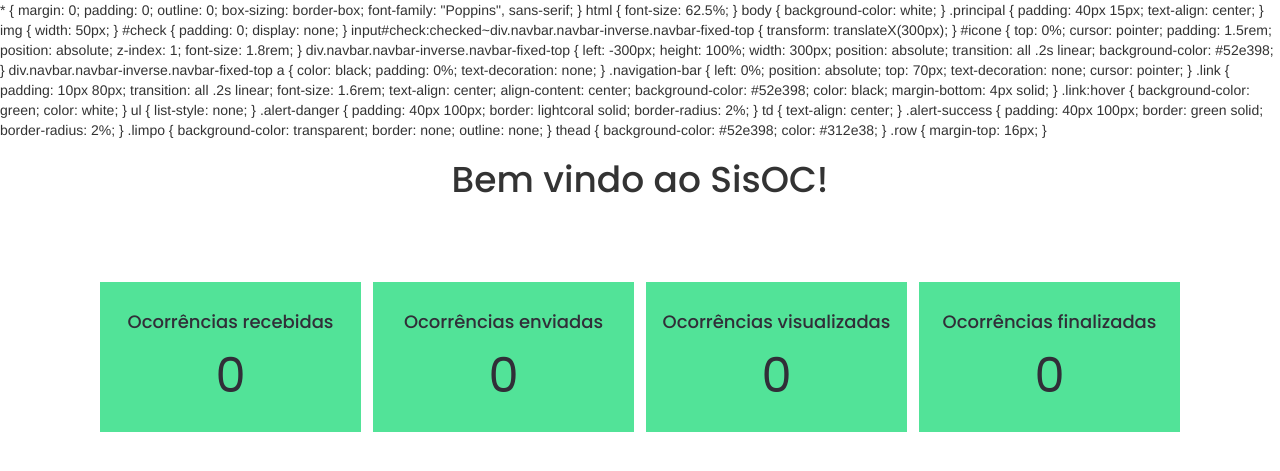
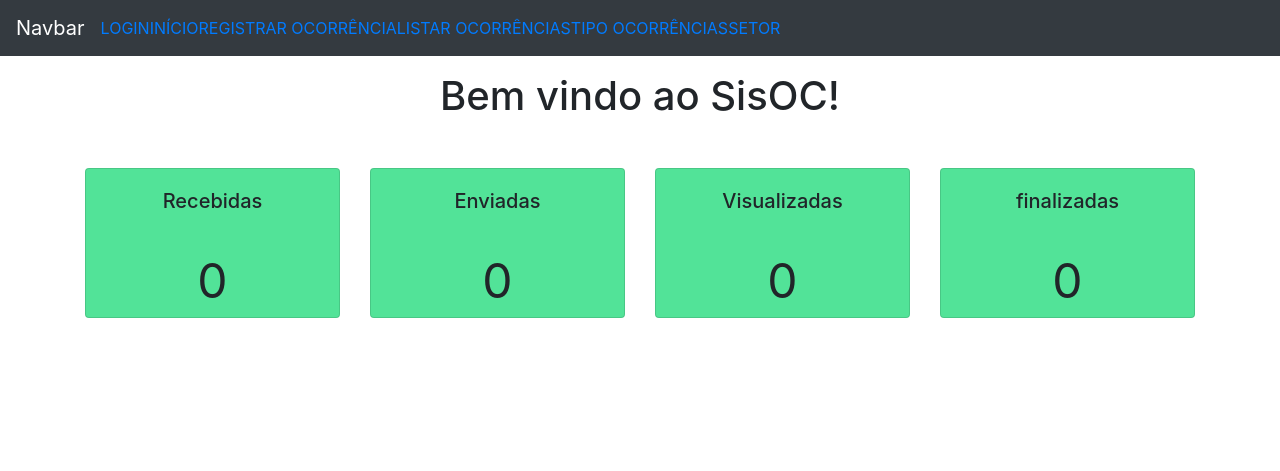
Before and after one commit to coldenough25/SisOC, a PHP site: page /TCC/ in a window 1280 px wide. Shown: the top 471 px of the page. Run offline with PHP 8.4, Linux system fonts and the light colour scheme; some libraries are stand-ins or nearby versions.

Commit message:
correções

```diff
--- a/cabecalho.php
+++ b/cabecalho.php
@@ -4,18 +4,22 @@
 	<meta charset="utf-8">
 	<title>SisOC: Sistema para Registro de Ocorrências</title>
 	<link href="https://fonts.googleapis.com/css2?family=Poppins:wght@400;500;600&display=swap" rel="stylesheet">
-	<link rel="stylesheet" href="https://maxcdn.bootstrapcdn.com/bootstrap/3.3.7/css/bootstrap.min.css">
-	<link rel="stylesheet" href="https://cdn.datatables.net/1.10.21/css/jquery.dataTables.min.css">
-	<link rel="stylesheet" href="bootstrap/bootstrap.css">
-	<link rel="stylesheet" href="css/global.css">
-    <link rel="stylesheet" href="css/chosen.css">
+<!--	<link rel="stylesheet" href="https://maxcdn.bootstrapcdn.com/bootstrap/3.3.7/css/bootstrap.min.css">-->
+    <link rel="stylesheet" href="https://stackpath.bootstrapcdn.com/bootstrap/4.5.2/css/bootstrap.min.css" integrity="sha384-JcKb8q3iqJ61gNV9KGb8thSsNjpSL0n8PARn9HuZOnIxN0hoP+VmmDGMN5t9UJ0Z" crossorigin="anonymous">
+    <link rel="stylesheet" href="https://cdn.datatables.net/1.10.21/css/jquery.dataTables.min.css">
+	<link rel="stylesheet" href="css/main.css">
+<!--    <link rel="stylesheet" href="/css/chosen.css">-->
 	<!-- <link rel="stylesheet" href="loja.css"> -->
 
-	<script type="text/javascript" src="https://code.jquery.com/jquery-3.3.1.js"></script>
-    <script type="text/javascript" src="js/util.js"></script>
-    <script type="text/javascript" src="js/chosen.jquery.js"></script>
+    <script src="https://code.jquery.com/jquery-3.5.1.slim.min.js" integrity="sha384-DfXdz2htPH0lsSSs5nCTpuj/zy4C+OGpamoFVy38MVBnE+IbbVYUew+OrCXaRkfj" crossorigin="anonymous"></script>
+    <script src="https://cdn.jsdelivr.net/npm/popper.js@1.16.1/dist/umd/popper.min.js" integrity="sha384-9/reFTGAW83EW2RDu2S0VKaIzap3H66lZH81PoYlFhbGU+6BZp6G7niu735Sk7lN" crossorigin="anonymous"></script>
+    <script src="https://stackpath.bootstrapcdn.com/bootstrap/4.5.2/js/bootstrap.min.js" integrity="sha384-B4gt1jrGC7Jh4AgTPSdUtOBvfO8shuf57BaghqFfPlYxofvL8/KUEfYiJOMMV+rV" crossorigin="anonymous"></script>
+<!--    <script type="text/javascript" src="/js/jquery.mask.js"></script>-->
+    <!--	<script type="text/javascript" src="https://code.jquery.com/jquery-3.3.1.js"></script>-->
+<!--    <script type="text/javascript" src="/js/util.js"></script>-->
+<!--    <script type="text/javascript" src="/js/chosen.jquery.js"></script>-->
     <!-- <script type="text/javascript" src="js/chosen.proto.js"></script> -->
-    <script type="text/javascript" src="js/jquery.mask.js"></script>
-	<script type="text/javascript" src="https://cdn.datatables.net/1.10.21/js/jquery.dataTables.min.js"></script>
-	<script type="text/javascript" src="https://cdn.datatables.net/1.10.20/js/dataTables.bootstrap4.min.js"></script>
+    <script type="text/javascript" src="https://cdn.datatables.net/1.10.21/js/jquery.dataTables.min.js"></script>
+    <script type="text/javascript" src="https://cdn.datatables.net/1.10.20/js/dataTables.bootstrap4.min.js"></script>
 </head>
+    <body>
--- a/conecta.php
+++ b/conecta.php
@@ -1,3 +1,6 @@
 <?php
 	$conexao = pg_connect("host=127.0.0.1 port=5432 dbname=sisoc user=postgres password=postgres");
-?>
+
+	if(!$conexao){
+        echo"Falha na conexão com o banco. Veja detalhes técnicos:".pg_last_error($conexao);
+    }
--- a/css/global.css
+++ /dev/null
@@ -1,116 +0,0 @@
-* {
-	margin: 0;
-    padding: 0;
-    outline: 0;
-    box-sizing: border-box;
-	font-family: "Poppins", sans-serif;
-}
-
-html {
-    font-size: 62.5%;
-}
-
-body {
-    background-color: white;
-}
-
-.principal {
-	padding: 40px 15px;
-	text-align: center;
-}
-
-img {
-	width: 50px;
-}
-
-#check {
-	padding: 0;
-    display: none;
-}
-
-input#check:checked~div.navbar.navbar-inverse.navbar-fixed-top {
-	transform: translateX(300px);
-}
-
-#icone {
-	top: 0%;
-	cursor: pointer;
-	padding: 1.5rem;
-	position: absolute;
-    z-index: 1;
-    font-size: 1.8rem;
-}
-
-div.navbar.navbar-inverse.navbar-fixed-top {
-	left: -300px;
-	height: 100%;
-	width: 300px;
-	position: absolute;
-	transition: all .2s linear;
-	background-color: #52e398;
-}
-
-div.navbar.navbar-inverse.navbar-fixed-top a {
-	color: black;
-	padding: 0%;
-	text-decoration: none;
-}
-
-.navigation-bar {
-	left: 0%;
-	position: absolute;
-	top: 70px;
-	text-decoration: none;
-	cursor: pointer;
-}
-
-.link {
-	padding: 10px 80px;
-	transition: all .2s linear;
-	font-size: 1.6rem;
-	text-align: center;
-	align-content: center;
-	background-color: #52e398;
-	color: black;
-	margin-bottom: 4px solid;
-}
-
-.link:hover {
-	background-color: green;
-	color: white;
-}
-
-ul {
-	list-style: none;
-}
-
-.alert-danger {
-	padding: 40px 100px;
-	border: lightcoral solid;
-	border-radius: 2%;
-}
-
-td {
-	text-align: center;
-}
-
-.alert-success {
-	padding: 40px 100px;
-	border: green solid;
-	border-radius: 2%;
-}
-
-.limpo {
-	background-color: transparent;
-	border: none;
-	outline: none;
-}
-
-thead {
-	background-color: #52e398;
-	color: #312e38;
-}
-
-.row {
-	margin-top: 16px;
-}
--- a/css/index.css
+++ /dev/null
@@ -1,33 +0,0 @@
-#box-div {
-    margin-top: 72px;
-
-	display: flex;
-    align-items: center;
-    justify-content: space-between;
-}
-
-#welcome {
-    display: flex;
-    flex-direction: column;
-    align-items: center;
-}
-
-.occurencies-boxes {
-    height: 150px;
-    width: 340px;
-    background-color: #52e398;
-    color: #312e38;
-
-    display: flex;
-    flex-direction: column;
-    justify-content: center;
-    align-items: center;
-}
-
-.occurencies-boxes ~ .occurencies-boxes {
-    margin-left: 12px;
-}
-
-span {
-    font-size: 48px;
-}
--- /dev/null
+++ b/css/main.css
@@ -0,0 +1,8 @@
+#totais {
+    font-size: 48px;
+    text-align: center;
+}
+
+#cor-verde-claro{
+    background-color: #52e398 !important;
+}
--- a/index.php
+++ b/index.php
@@ -1,38 +1,51 @@
 <?php
 include("cabecalho.php");
-include("menu.php");
+include("menu2.php");
 ?>
+        <div class="container">
+            <h1 class="head text-center mt-3">Bem vindo ao SisOC!</h1>
+            <div class="row mt-5">
+                <div class="col-md-3">
+                    <div class="card" id="cor-verde-claro">
+                        <div class="card-body text-center">
+                            <h5  class="card-title">Recebidas</h5>
+                        </div>
+                        <div class="text-center">
+                            <span id="totais">0</span>
+                        </div>
+                    </div>
+                </div>
+                <div class="col-md-3">
+                    <div class="card" id="cor-verde-claro">
+                        <div class="card-body text-center">
+                            <h5  class="card-title">Enviadas</h5>
+                        </div>
+                        <div class="text-center">
+                            <span id="totais">0</span>
+                        </div>
+                    </div>
+                </div>
 
-<head>
-    <link rel="stylesheet" href="css/index.css">
-</head>
-
-<div id="welcome" class="col-md-12">
-    <h1 class="head">Bem vindo ao SisOC!</h1>
-    <div id="box-div" class="col-md-12">
-        <div class="col-md-3 occurencies-boxes">
-            <h4>Ocorrências recebidas</h4>
-            <span>0</span>
+                <div class="col-md-3">
+                    <div class="card" id="cor-verde-claro">
+                        <div class="card-body text-center">
+                            <h5  class="card-title">Visualizadas</h5>
+                        </div>
+                        <div class="text-center">
+                            <span id="totais">0</span>
+                        </div>
+                    </div>
+                </div>
+                <div class="col-md-3">
+                    <div class="card" id="cor-verde-claro">
+                        <div class="card-body text-center">
+                            <h5  class="card-title">finalizadas</h5>
+                        </div>
+                        <div class="text-center">
+                            <span id="totais">0</span>
+                        </div>
+                    </div>
+                </div>
+            </div>
         </div>
-        <div class="col-md-3 occurencies-boxes">
-            <h4>Ocorrências enviadas</h4>
-            <span>0</span>
-        </div>
-        <div class="col-md-3 occurencies-boxes">
-            <h4>Ocorrências visualizadas</h4>
-            <span>0</span>
-        </div>
-        <div class="col-md-3 occurencies-boxes">
-            <h4>Ocorrências finalizadas</h4>
-            <span>0</span>
-        </div>
-    </div>
-</div>
-
-<script>
-    const boxes = [...$(".occurencies-boxes")].forEach(box => {
-
-    })
-</script>
-
 <?php include("rodape.php"); ?>
--- a/menu.php
+++ b/menu.php
@@ -19,20 +19,20 @@ include("css/global.css");
 				<nav class="navigation-bar">
 					<ul>
                     <?php //if(!isset($_SESSION['logado'])) {?>
-                        <li><a href="http://localhost/TCC/SisOC/session/login.php">
+                        <li><a href="session/login.php">
 								<div class="link">EFETUAR LOGIN</div>
                             </a></li>
                     <?php //} else { ?>
-						<li><a href="http://localhost/TCC/SisOC/index.php">
+						<li><a href="index.php">
 								<div class="link">PÁGINA DE INÍCIO</div>
 							</a></li>
-						<li><a href="http://localhost/TCC/SisOC/ocorrencia/registrar-ocorrencia.php">
+						<li><a href="ocorrencia/registrar-ocorrencia.php">
 								<div class="link">REGISTRAR OCORRÊNCIA</div>
 							</a></li>
-						<li><a href="http://localhost/TCC/SisOC/ocorrencia/listar-ocorrencias.php">
+						<li><a href="ocorrencia/listar-ocorrencias.php">
 								<div class="link">LISTAR OCORRÊNCIAS</div>
                             </a></li>
-						<li><a href="http://localhost/TCC/SisOC/session/logout.php">
+						<li><a href="session/logout.php">
 								<div class="link">SAIR</div>
                             </a></li>
                     <?php// } ?>
--- /dev/null
+++ b/menu2.php
@@ -0,0 +1,40 @@
+        <nav class="navbar navbar-expand-lg navbar-dark bg-dark">
+          <a class="navbar-brand" href="/">Navbar</a>
+          <button class="navbar-toggler" type="button" data-toggle="collapse" data-target="#navbarText" aria-controls="navbarText" aria-expanded="false" aria-label="Toggle navigation">
+            <span class="navbar-toggler-icon"></span>
+          </button>
+          <div class="collapse navbar-collapse" id="navbarText">
+            <ul class="navbar-nav mr-auto">
+              <li class="nav-item active">
+                  <a class="link" href="/session/login.php">
+                      LOGIN
+                  </a>
+              </li>
+              <li class="nav-item">
+                  <a class="link" href="/" >
+                      INÍCIO
+                  </a>
+              </li>
+              <li class="nav-item">
+                  <a class="link" href="/ocorrencia/registrar-ocorrencia.php" >
+                     REGISTRAR OCORRÊNCIA
+                  </a>
+              </li>
+              <li class="nav-item">
+                <a href="/ocorrencia/listar-ocorrencias.php" class="link">
+                    LISTAR OCORRÊNCIAS
+                </a>
+              </li>
+                <li class="nav-item">
+                    <a href="/ocorrencia-tipo/listar-ocorrencia-tipo.php" class="link">
+                        TIPO OCORRÊNCIAS
+                    </a>
+                </li>
+                <li class="nav-item">
+                    <a href="/setor/listar-setor.php" class="link">
+                        SETOR
+                    </a>
+                </li>
+            </ul>
+          </div>
+        </nav>
--- a/ocorrencia-tipo/listar-ocorrencia-tipo.php
+++ b/ocorrencia-tipo/listar-ocorrencia-tipo.php
@@ -1,13 +1,9 @@
 <?php
 include("../cabecalho.php");
-//include("../menu.php");
+include("../menu2.php");
 include("../conecta.php");
 include("banco-ocorrencia-tipo.php");
 ?>
-
-<head>
-  <link rel="stylesheet" href="../css/global.css">
-</head>
 <div class="container">
 
   <?php
--- a/ocorrencia/listar-ocorrencias.php
+++ b/ocorrencia/listar-ocorrencias.php
@@ -1,7 +1,7 @@
 <?php
-include("cabecalho.php");
-include("menu.php");
-include("conecta.php");
+include("../cabecalho.php");
+include("../menu2.php");
+include("../conecta.php");
 include("banco-ocorrencia.php");
 ?>
 
--- a/rodape.php
+++ b/rodape.php
@@ -1,4 +1,2 @@
-      </div>
-    </div>
   </body>
 </html>
--- a/setor/banco-setor.php
+++ b/setor/banco-setor.php
@@ -20,8 +20,8 @@
   }
 
   function mostrarSetor($conexao, $id) {
-    $setores = array();
-    $resultado = pg_query_params($conexao, "SELECT id, nome, sigla, email FROM setor WHERE ot.id = $1", array($id));
+    $setores = [];
+    $resultado = pg_query_params($conexao, "SELECT id, nome, sigla, email FROM setor WHERE id = $1", array((int)$id));
     while ($setor = pg_fetch_assoc($resultado)) {
       array_push($setores, $setor);
     }
--- a/setor/deletar-setor.php
+++ b/setor/deletar-setor.php
@@ -7,9 +7,9 @@
     $resultado = removerSetor($conexao, $id);
 
     if(isset($resultado) && $resultado != false){
-        header("Location:http://localhost/TCC/SisOC/setor/listar-setor.php?removido=true");
+        header("setor/listar-setor.php?removido=true");
     }else{
-        header("Location:http://localhost/TCC/SisOC/setor/listar-setor.php?removido=false");
+        header("setor/listar-setor.php?removido=false");
     }
     ?>
 
```
Also changed, not shown: ocorrencia-tipo/registrar-ocorrencia-tipo.php (+5 -7 lines), ocorrencia/banco-ocorrencia.php (+21 -5 lines), ocorrencia/registrar-ocorrencia.php (+19 -18 lines), setor/alterar-setor.php (+17 -19 lines), setor/listar-setor.php (+22 -20 lines), setor/registrar-setor.php (+6 -7 lines), 1 other file.
